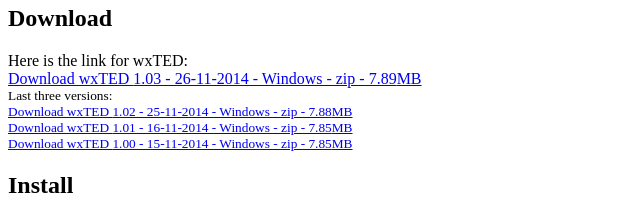
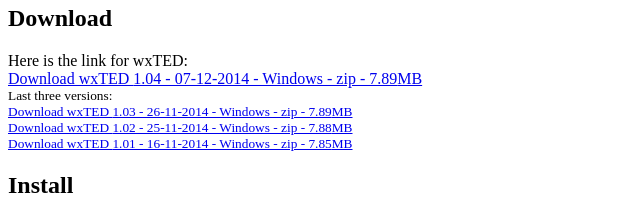
Before and after one commit to peterkvt80/wxted, a plain HTML site: page index.html in a window 1280 px wide. Shown: the part 182-398 px from the top of the page, 0-640 px from the left. Drawn offline with Linux system fonts and the light colour scheme.

Commit message:
Release 104.

```diff
--- a/index.html
+++ b/index.html
@@ -39,12 +39,12 @@
 	<h2>Download</h2>
 	<p>
 		Here is the link for wxTED:<br/>
-		<a class="z" href="wxted-103.zip">1.03 - 26-11-2014 - Windows - zip - 7.89</a><br/>
+		<a class="z" href="wxted-104.zip">1.04 - 07-12-2014 - Windows - zip - 7.89</a><br/>
 		<span style="font-size:smaller">
 			Last three versions:<br/>
+			<a class="z" href="wxted-103.zip">1.03 - 26-11-2014 - Windows - zip - 7.89</a><br/>
 			<a class="z" href="wxted-102.zip">1.02 - 25-11-2014 - Windows - zip - 7.88</a><br/>
 			<a class="z" href="wxted-101.zip">1.01 - 16-11-2014 - Windows - zip - 7.85</a><br/>
-			<a class="z" href="wxted-100.zip">1.00 - 15-11-2014 - Windows - zip - 7.85</a><br/>
 		</span>
 	</p>
 	<h2>Install</h2>
```
Also changed, not shown: 2 other files.
